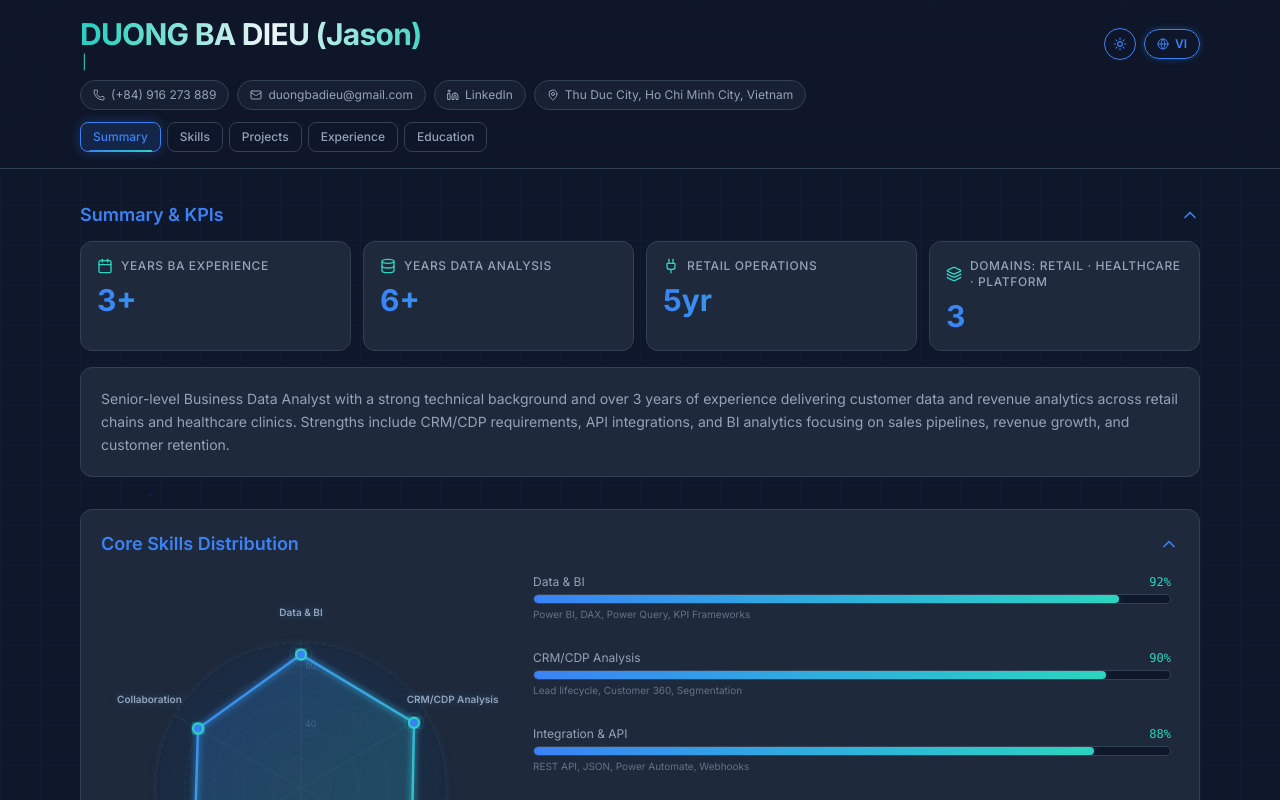
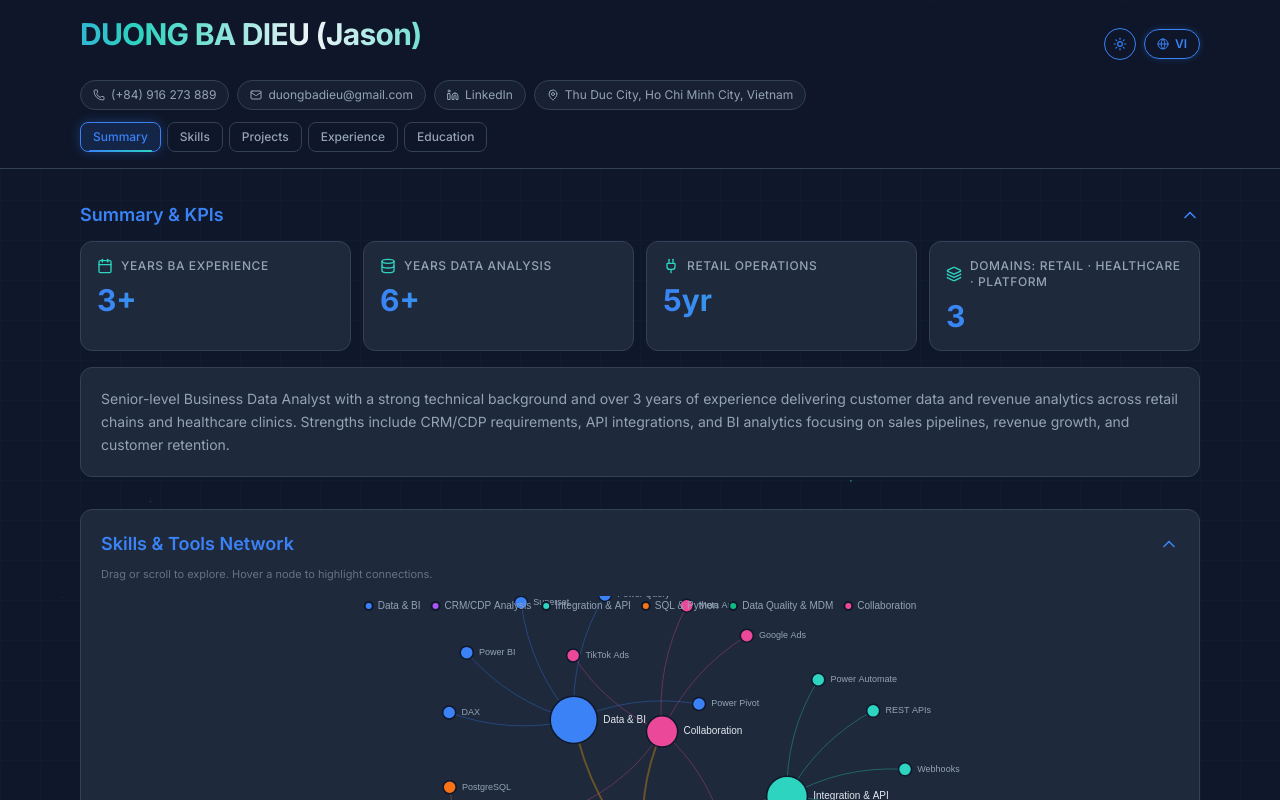
Before and after one commit to AnhDieu19/Resume, a React (Vite) app: page / in a window 1280 px wide. Shown: the top 800 px of the page. Built offline with nearby package versions, Linux system fonts and the light colour scheme.

Commit message:
refactor: remove SkillsChart section

```diff
--- a/src/App.jsx
+++ b/src/App.jsx
@@ -1,7 +1,6 @@
 import { useState, useEffect, useMemo } from "react";
 import Header from "./components/Header";
 import KPICards from "./components/KPICards";
-import SkillsChart from "./components/SkillsChart";
 import SkillsNetwork from "./components/SkillsNetwork";
 import ProjectsShowcase from "./components/ProjectsShowcase";
 import ExperienceTimeline from "./components/ExperienceTimeline";
@@ -67,7 +66,6 @@ function App() {
       <Header />
       <main className="relative z-10 pb-8">
         <KPICards />
-        <SkillsChart />
         <SkillsNetwork />
         <ProjectsShowcase />
         <ExperienceTimeline />
```
